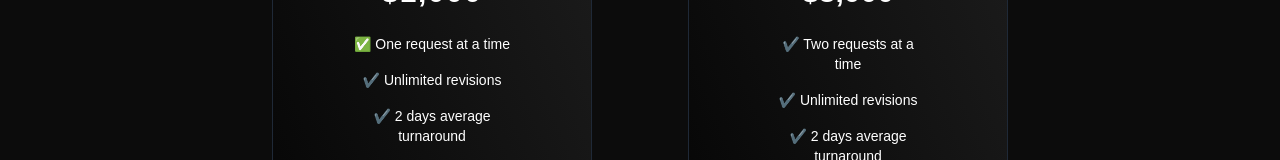
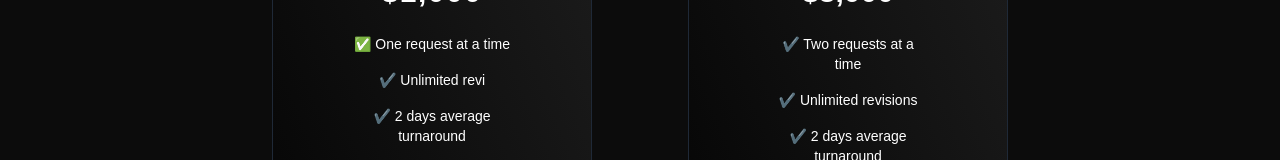
Before and after one commit to Brossoft-Team/brossoft.net-v3, a Next.js app: page / in a window 1280 px wide. Shown: the part 446-606 px from the top of the page. Built offline with nearby package versions, Linux system fonts and the light colour scheme.

Commit message:
refactor:system check

```diff
--- a/src/components/home/pricing-list/pricing-list.tsx
+++ b/src/components/home/pricing-list/pricing-list.tsx
@@ -10,7 +10,7 @@ const Pricing = () => {
         <h2 className="text-3xl font-bold mb-6 tracking-wider ">$1,000</h2>
         <ul className="flex-1 space-y-4 text-sm text-white">
           <li className="">  <span className="text-red-600">✅</span> One request at a time</li>
-          <li>✔️ Unlimited revisions</li>
+          <li>✔️ Unlimited revi</li>
           <li>✔️ 2 days average turnaround</li>
           <li>✔️ Design + development</li>
           <li>✔️ 24/7 slack communication</li>
```
